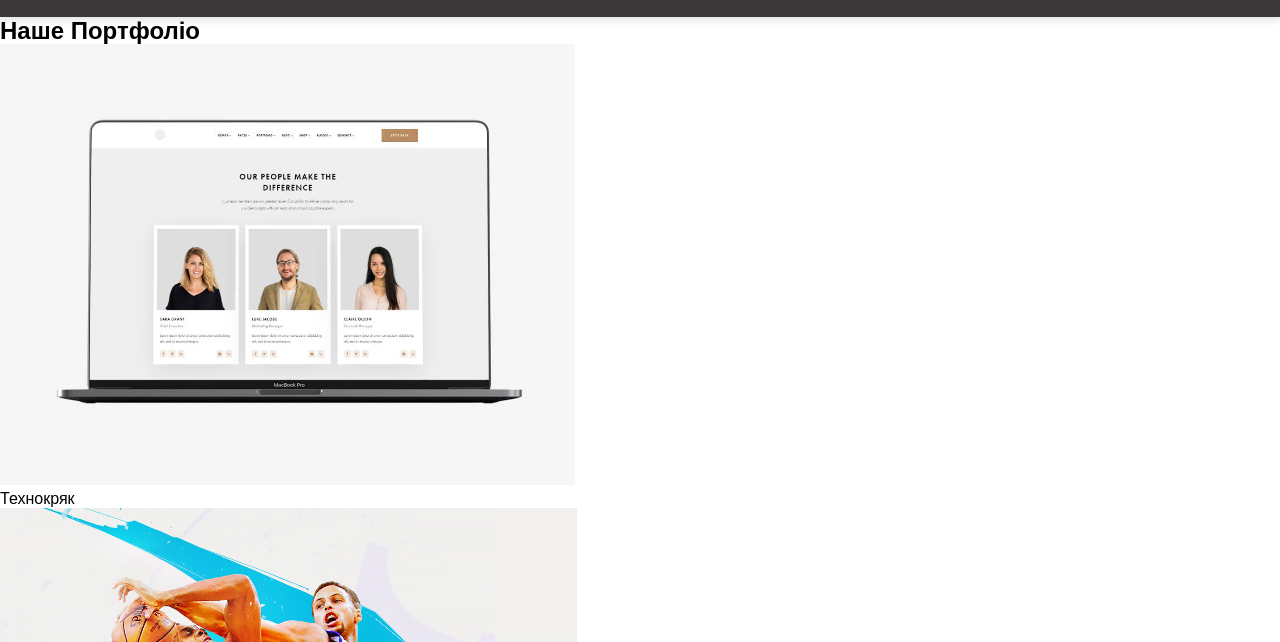
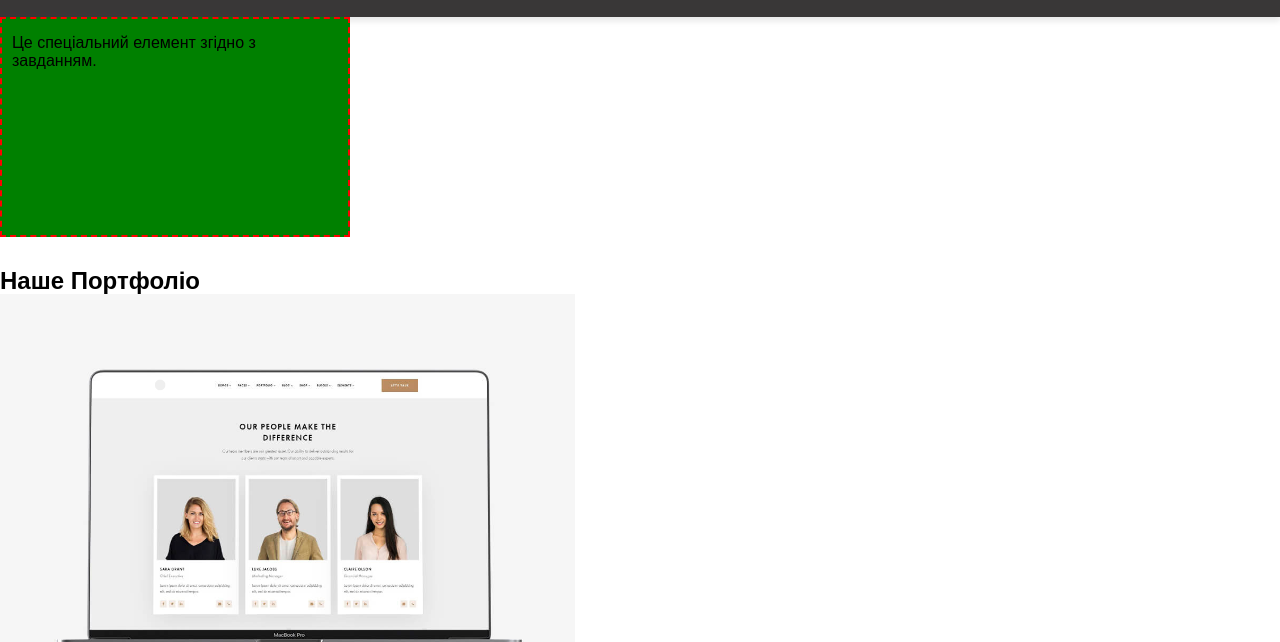
Before and after one commit to Sviat20101/HW-11, a plain HTML site: page index.html in a window 1280 px wide. Shown: the part 158-800 px from the top of the page. Drawn offline with nearby package versions, Linux system fonts and the light colour scheme.

Commit message:
Update index.html

```diff
--- a/index.html
+++ b/index.html
@@ -27,7 +27,10 @@
     </header>
 
     <main>
-        <section class="portfolio">
+        <div class="custom-box">
+    <p>Це спеціальний елемент згідно з завданням.</p>
+</div>
+ <section class="portfolio">
             <div class="container">
                 <h2>Наше Портфоліо</h2>
                 <ul class="portfolio-gallery">
```
